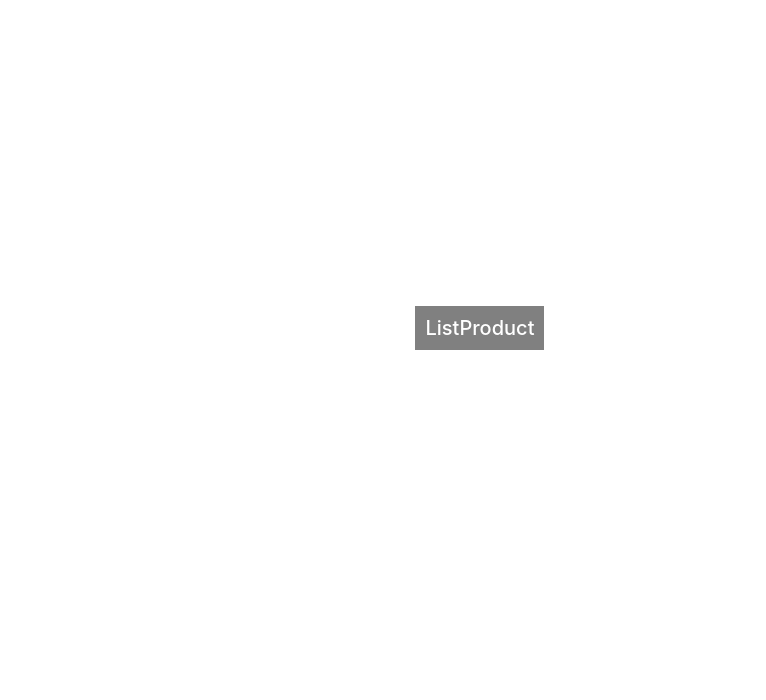
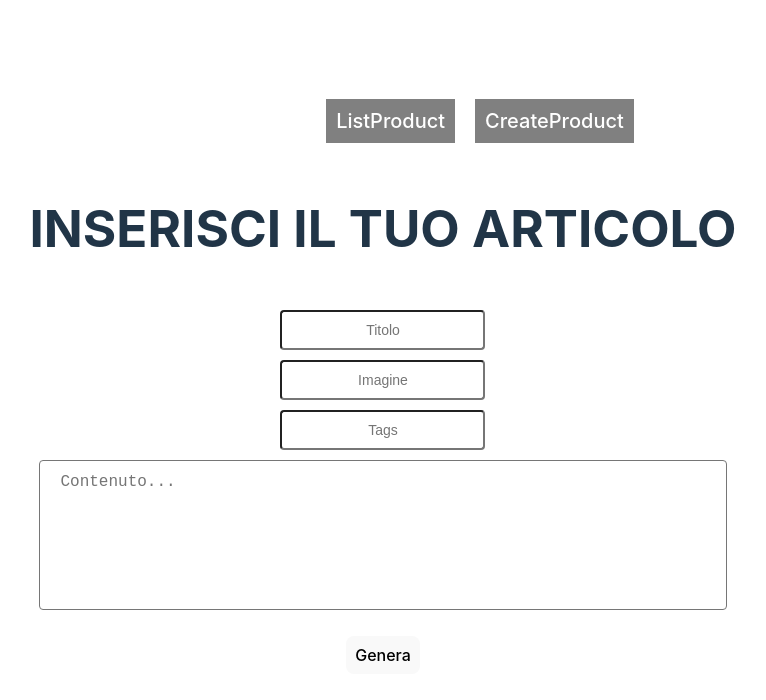
Before and after one commit to PaoloVisone/react-router, a React (Vite) app: page /posts/create in a window 1280 px wide. Shown: the top 700 px of the page, without its empty margins (257-1023 px from the left). Built offline with nearby package versions, Linux system fonts and the light colour scheme; no server answers.

Commit message:
[feat] add page

```diff
--- a/src/App.jsx
+++ b/src/App.jsx
@@ -7,6 +7,7 @@
 import AboutUs from "./pages/AboutUs";
 import ListProduct from "./pages/ListProduct";
 import SingleProduct from "./pages/SingleProduct";
+import CreateProduct from "./pages/CreateProduct";
 
 // Layout
 import DefaultLayout from "./layouts/DefaultLayout";
@@ -28,6 +29,7 @@
           <Route path="/posts">
             <Route index element={<ListProduct />} />
             <Route path=":id" element={<SingleProduct />} />
+            <Route path="create" element={<CreateProduct />} />
           </Route>
         </Route>
       </Routes>
--- a/src/components/Header.jsx
+++ b/src/components/Header.jsx
@@ -7,6 +7,8 @@
         { id: 1, text: 'Home', url: '/', current: true },
         { id: 2, text: 'About', url: '/AboutUs', current: false },
         { id: 3, text: 'ListProduct', url: '/posts', current: false },
+        { id: 4, text: 'CreateProduct', url: '/posts/create', current: false },
+
     ];
 
 
--- /dev/null
+++ b/src/pages/CreateProduct.jsx
@@ -0,0 +1,10 @@
+import Input from "./../components/Input";
+
+
+export default function CreateProduct() {
+    return (
+        <>
+            <Input />
+        </>
+    );
+}
```
